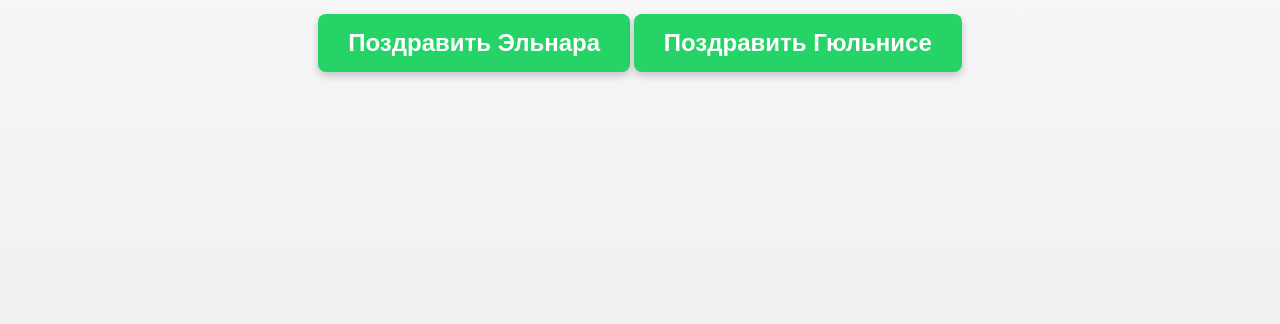
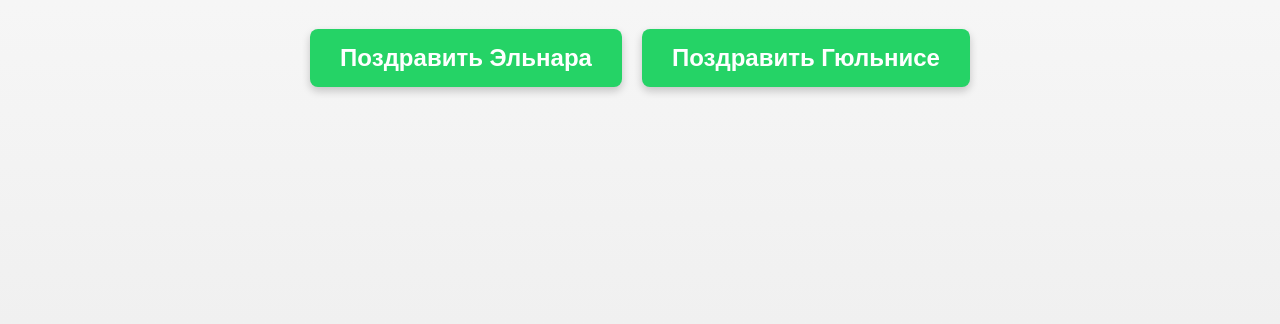
Before and after one commit to R4PT0R2/NEW, a plain HTML site: page index.html in a window 1280 px wide. Shown: the part 476-800 px from the top of the page. Drawn offline with nearby package versions, Linux system fonts and the light colour scheme.

Commit message:
Add files via upload

```diff
--- a/style.css
+++ b/style.css
@@ -31,22 +31,32 @@ body {
     padding: 0;
 }
 
+/* Добавьте этот блок стилей в ваш style.css */
+.buttons-container {
+    display: flex; /* Делаем контейнер флексбоксом */
+    gap: 20px;     /* Добавляем расстояние между кнопками */
+    margin-top: 30px; /* Отступ сверху от имен */
+    flex-wrap: wrap; /* Разрешаем кнопкам переноситься на новую строку, если не хватает места */
+    justify-content: center; /* Центрируем кнопки внутри контейнера */
+}
+
+/* Остальные стили для .congratulate-button остаются прежними */
 .congratulate-button {
     padding: 15px 30px;
     font-size: 1.5em;
-    font-family: Arial, sans-serif; /* Можно использовать другой шрифт для кнопки */
+    font-family: Arial, sans-serif;
     font-weight: bold;
     color: #fff;
-    background-color: #25D366; /* Цвет WhatsApp */
+    background-color: #25D366;
     border: none;
     border-radius: 8px;
     cursor: pointer;
     box-shadow: 0 4px 8px rgba(0, 0, 0, 0.2);
     transition: background-color 0.3s ease, transform 0.2s ease;
-    text-decoration: none; /* Убираем подчеркивание, если бы это была ссылка */
-    display: inline-block; /* Для корректного применения padding и margin */
+    text-decoration: none;
+    display: inline-block;
+    /* margin-top: 30px; ЭТУ СТРОКУ УДАЛИТЕ ИЗ .congratulate-button, так как теперь отступ задан для buttons-container */
 }
-
 .congratulate-button:hover {
     background-color: #1DA851; /* Темнее при наведении */
     transform: translateY(-2px); /* Небольшой эффект поднятия */
```
